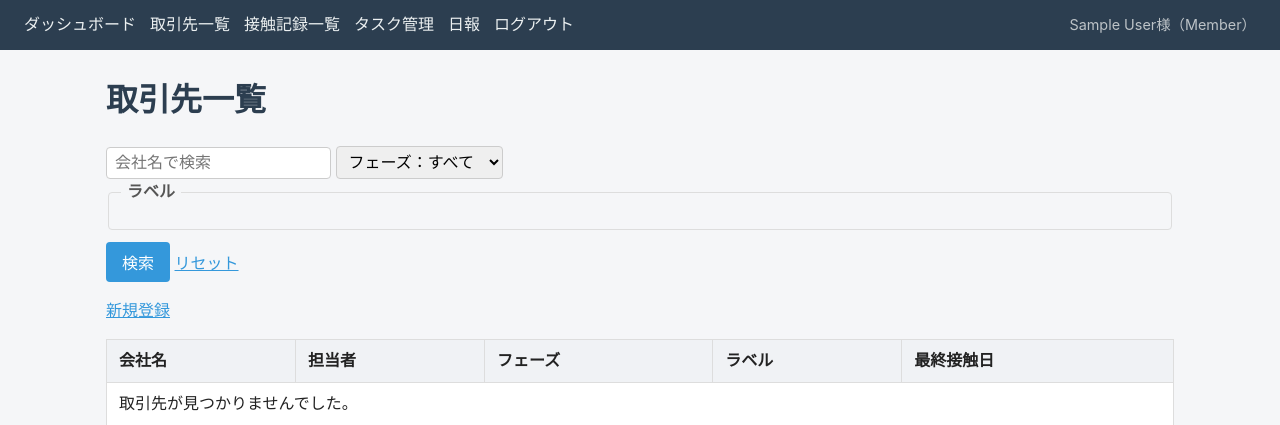
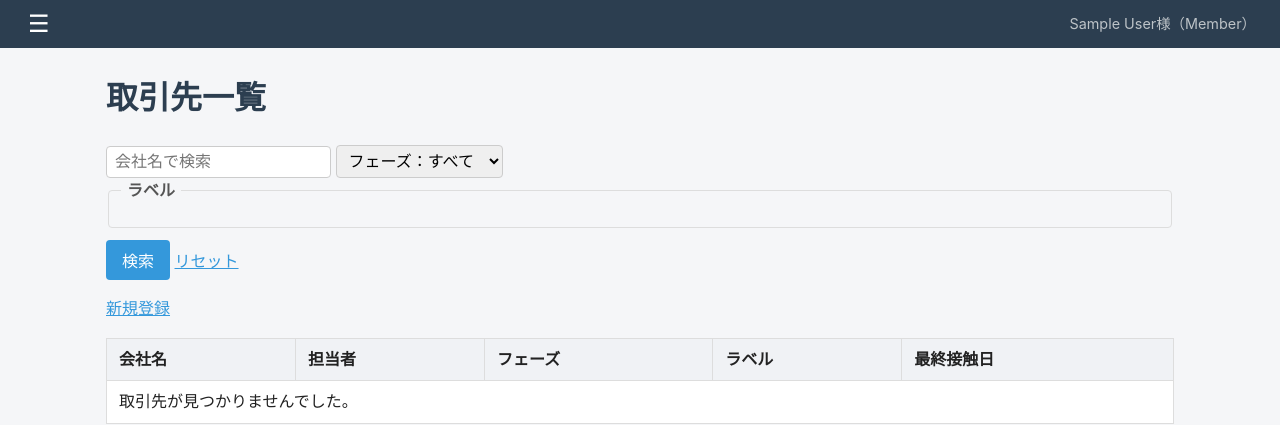
Before and after one commit to kenta138/crm_project, a Django app: page /clients/ in a window 1280 px wide. Shown: the top 425 px of the page. Run offline with Django 5.2, Linux system fonts and the light colour scheme; the visitor is signed in with stand-in values (Sample User, id 1); data that the repository does not hold is empty.

Commit message:
ハンバーガーボタン対応

```diff
--- a/static/css/style.css
+++ b/static/css/style.css
@@ -25,6 +25,17 @@ nav {
     display: flex;
     flex-wrap: wrap;
     gap: 4px 14px;
+}
+
+.nav-toggle {
+    display: none;
+    background: none;
+    border: none;
+    color: #fff;
+    font-size: 1.5em;
+    line-height: 1;
+    cursor: pointer;
+    padding: 0 4px;
 }
 
 .nav-links a {
@@ -136,9 +147,24 @@ a {
     color: #721c24;
 }
 
-.message.warning {
-    background-color: #fff3cd;
-    color: #856404;
+.nav-toggle {
+    display: block;
+    order: 1;
+}
+
+.nav-user {
+    order: 2;
+}
+
+.nav-links {
+    order: 3;
+    display: none;
+    flex-direction: column;
+    width: 100%;
+}
+
+.nav-links.open {
+    display: flex;
 }
 
 .message.info, .message.debug {
--- a/templates/base.html
+++ b/templates/base.html
@@ -10,6 +10,7 @@
 <body>
     {% if user.is_authenticated %}
     <nav>
+        <button type="button" class="nav-toggle" onclick="document.querySelector('.nav-links').classList.toggle('open')" aria-label="メニューを開閉">☰</button>
         <div class="nav-links">
             <a href="/dashboard/">ダッシュボード</a>
             <a href="/clients/">取引先一覧</a>
@@ -23,8 +24,7 @@
             <a href="/logout/">ログアウト</a>
         </div>
         <div class="nav-user">{{ user.name }}様（{{ user.get_role_display }}）</div>
-    </nav>
-    {% endif %}
+    </nav>    {% endif %}
     <div class="container">
         {% if messages %}
             {% for message in messages %}
```
